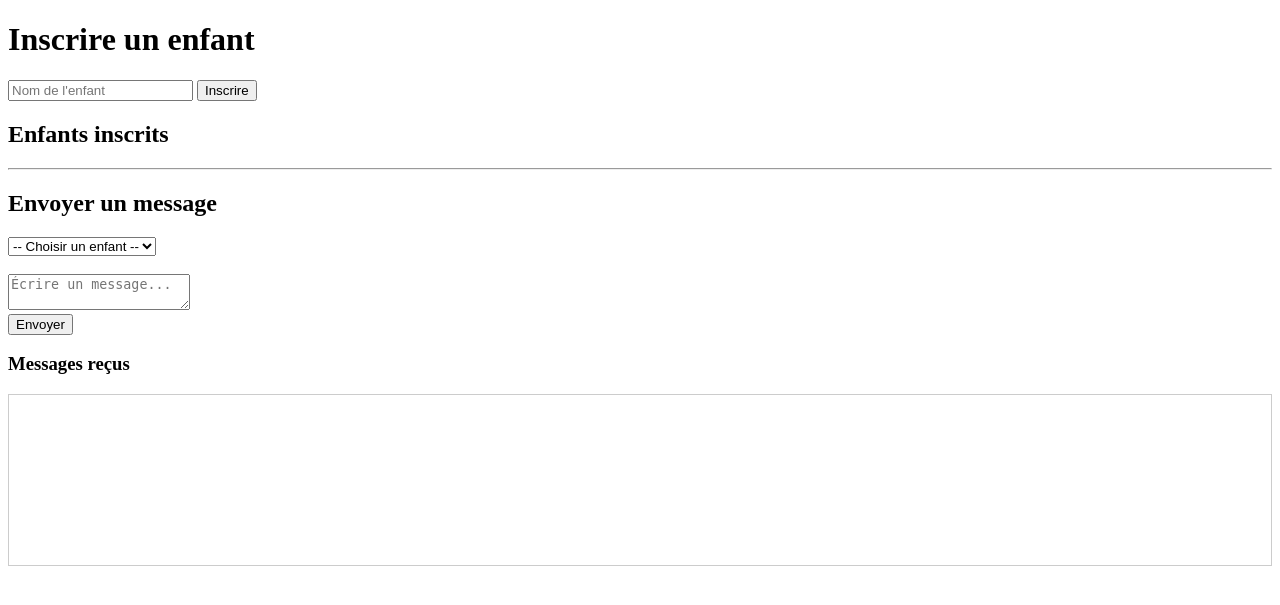
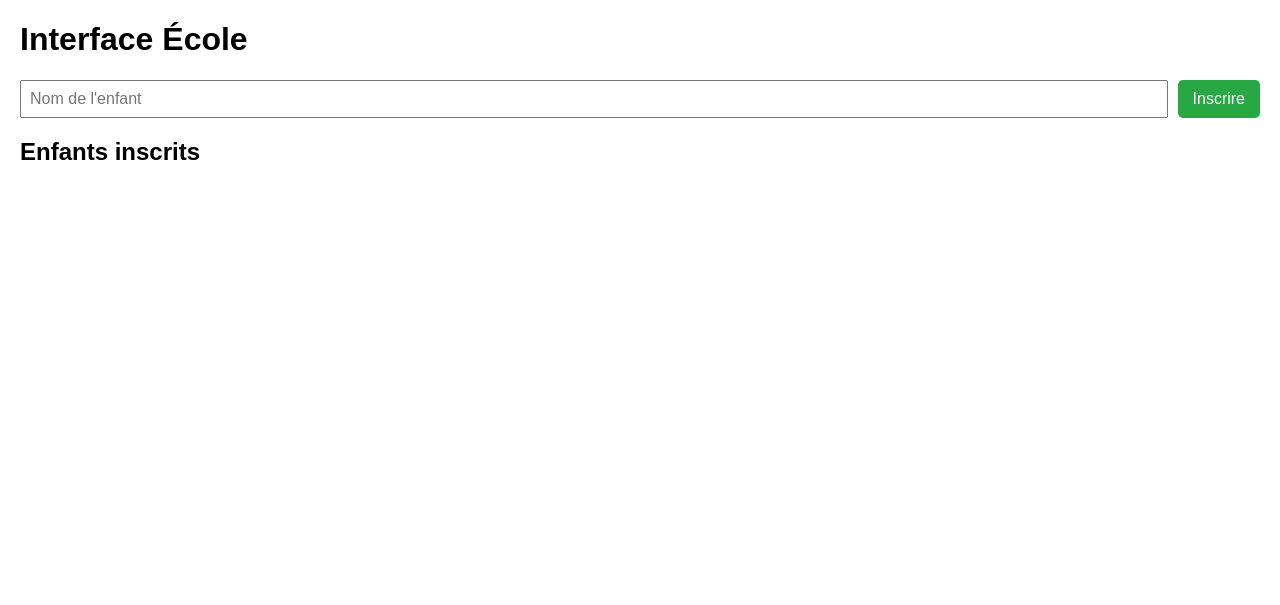
Before and after one commit to Chronosbabu/serveurbabu, a Flask app: page /ecole in a window 1280 px wide. Shown: the top 605 px of the page. Run offline with Flask 3, Linux system fonts and the light colour scheme; some libraries are stand-ins or nearby versions.

Commit message:
corriger

```diff
--- a/templates/ecole.html
+++ b/templates/ecole.html
@@ -1,31 +1,126 @@
 <!DOCTYPE html>
 <html lang="fr">
 <head>
-  <meta charset="UTF-8" />
-  <title>Interface École</title>
-  <!-- Charger Socket.IO depuis le CDN sans integrity -->
-  <script src="https://cdn.socket.io/4.7.1/socket.io.min.js"></script>
-  <script src="/static/js/main_ecole.js"></script>
+<meta charset="UTF-8" />
+<title>Interface École</title>
+<style>
+  body {
+    font-family: Arial, sans-serif;
+    margin: 20px;
+  }
+  #inscription {
+    display: flex;
+    gap: 10px;
+    margin-bottom: 20px;
+  }
+  #nomEnfant {
+    padding: 8px;
+    font-size: 1em;
+    flex-grow: 1;
+  }
+  button {
+    padding: 8px 15px;
+    font-size: 1em;
+    cursor: pointer;
+    border: none;
+    border-radius: 5px;
+  }
+  #btnInscrire {
+    background-color: #28a745;
+    color: white;
+  }
+  #btnInscrire:hover {
+    background-color: #218838;
+  }
+  #listeEnfants {
+    display: flex;
+    flex-direction: column;
+    gap: 10px;
+  }
+  .btn-enfant {
+    display: flex;
+    flex-direction: column;
+    align-items: center;
+    background-color: #007BFF;
+    color: white;
+    padding: 10px;
+    border-radius: 8px;
+    cursor: pointer;
+    font-size: 1.2em;
+  }
+  .btn-enfant small {
+    font-size: 0.8em;
+    opacity: 0.8;
+  }
+  .btn-enfant:hover {
+    background-color: #0056b3;
+  }
+</style>
 </head>
 <body>
-  <h1>Inscrire un enfant</h1>
+
+<h1>Interface École</h1>
+
+<div id="inscription">
   <input type="text" id="nomEnfant" placeholder="Nom de l'enfant" />
   <button id="btnInscrire">Inscrire</button>
+</div>
 
-  <h2>Enfants inscrits</h2>
-  <ul id="listeEnfants"></ul>
+<h2>Enfants inscrits</h2>
+<div id="listeEnfants"></div>
 
-  <hr />
+<script src="https://cdn.socket.io/4.7.1/socket.io.min.js"></script>
+<script>
+  const socket = io();
+  const nomEnfantInput = document.getElementById('nomEnfant');
+  const btnInscrire = document.getElementById('btnInscrire');
+  const listeEnfants = document.getElementById('listeEnfants');
 
-  <h2>Envoyer un message</h2>
-  <select id="selectEnfant">
-    <option value="">-- Choisir un enfant --</option>
-  </select><br/><br/>
+  // Fonction pour créer un ID unique
+  function genererId(nom) {
+    return nom.toLowerCase().replace(/\s+/g, '') + Math.floor(Math.random() * 1000);
+  }
 
-  <textarea id="inputMessage" placeholder="Écrire un message..."></textarea><br/>
-  <button id="btnEnvoyerMessage">Envoyer</button>
+  // Inscription d'un enfant
+  btnInscrire.addEventListener('click', () => {
+    const nom = nomEnfantInput.value.trim();
+    if (!nom) {
+      alert("Entrez un nom d'enfant");
+      return;
+    }
+    const id = genererId(nom);
 
-  <h3>Messages reçus</h3>
-  <div id="messages" style="border:1px solid #ccc; padding:10px; height:150px; overflow-y:auto;"></div>
+    // Émettre au serveur
+    socket.emit('inscrire_enfant', { nom, id });
+
+    // Ajouter dans la liste
+    ajouterEnfant(nom, id);
+
+    nomEnfantInput.value = '';
+  });
+
+  // Ajouter un enfant dans l'interface
+  function ajouterEnfant(nom, id) {
+    const btn = document.createElement('div');
+    btn.className = 'btn-enfant';
+    btn.innerHTML = `${nom}<small>${id}</small>`;
+    btn.addEventListener('click', () => {
+      const message = prompt(`Message pour ${nom} :`);
+      if (message && message.trim()) {
+        socket.emit('envoyer_message', {
+          id_enfant: id,
+          message,
+          emetteur: 'ecole'
+        });
+      }
+    });
+    listeEnfants.appendChild(btn);
+  }
+
+  // Si besoin, réception d'un enfant inscrit depuis le serveur
+  socket.on('enfant_inscrit', data => {
+    ajouterEnfant(data.nom, data.id);
+  });
+</script>
 </body>
 </html>
```
